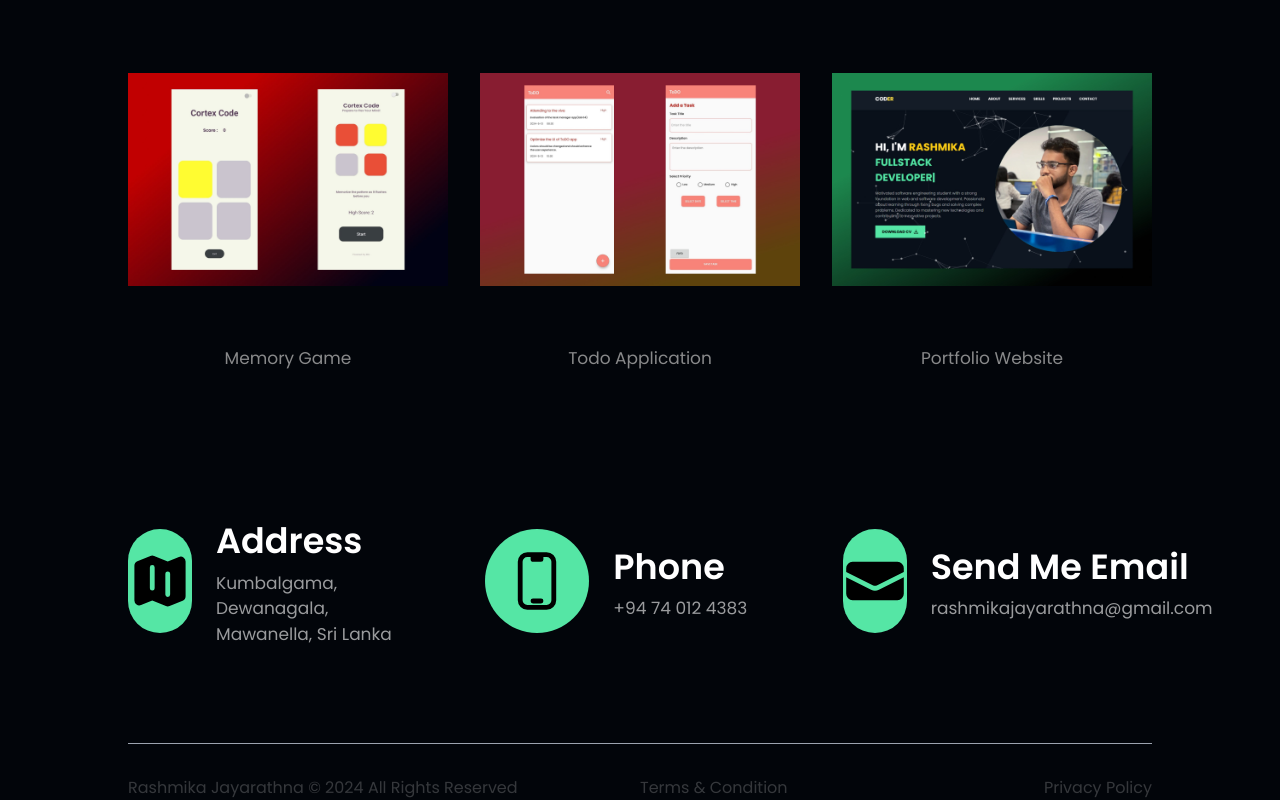
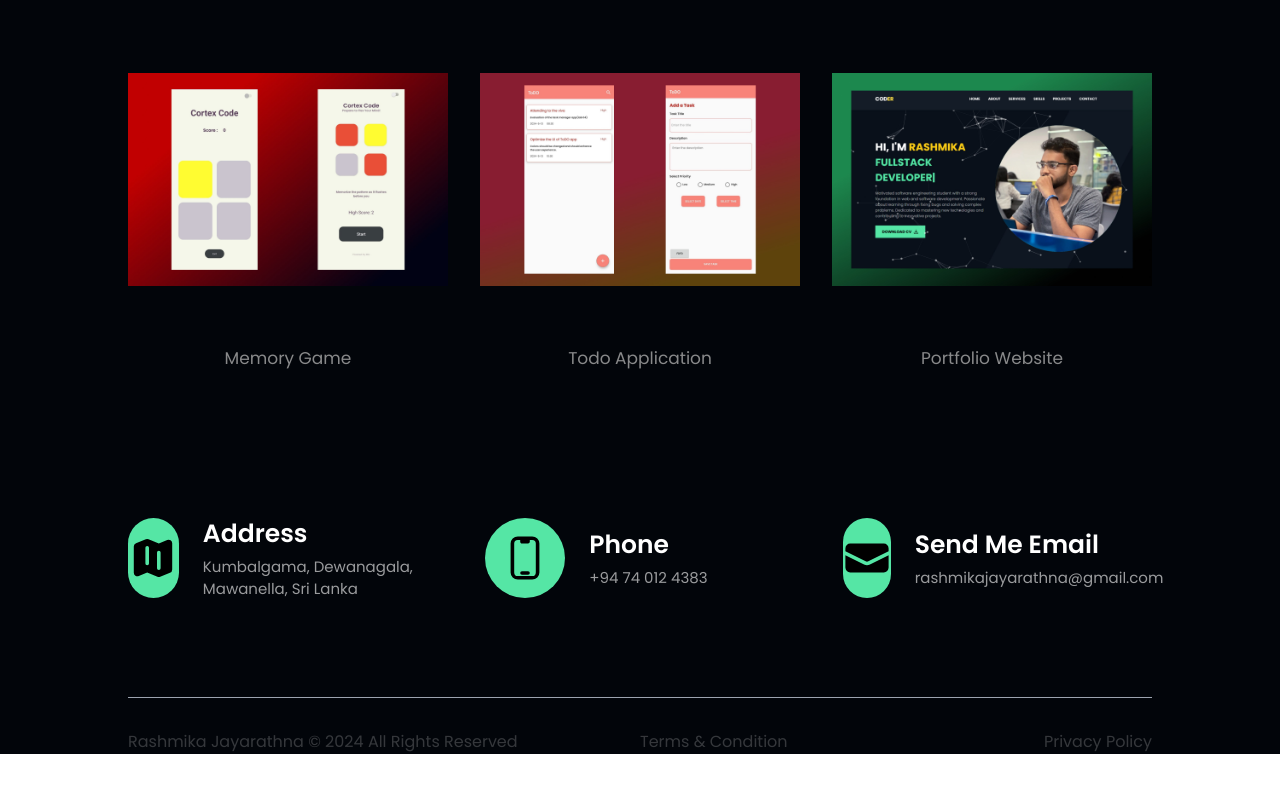
Before and after one commit to Rashmika-Jayarathna/portfolio, a Next.js app: page / in a window 1280 px wide. Shown: the part 4888-5688 px from the top of the page. After the commit the page ends 5642 px from the top, so only its background shows below. Built offline with nearby package versions, Linux system fonts and the light colour scheme.

Commit message:
UI changes - decreased contact section's icons, resized about section image

```diff
--- a/components/About.tsx
+++ b/components/About.tsx
@@ -36,7 +36,7 @@ const About = () => {
         </div>
         <div
           data-aos="fade-left"
-          className="lg:w-[400px] mx-auto md:mx-0 mt-[2rem] lg:mt-0 lg:h-[400px] w-[300px] h-[300px] relative"
+          className="lg:w-[450px] mx-auto md:mx-0 mt-[2rem] lg:mt-0 lg:h-[450px] w-[300px] h-[300px] relative"
         >
           <Image
             src="./images/about-min.jpg"
--- a/components/Footer.tsx
+++ b/components/Footer.tsx
@@ -10,42 +10,42 @@ const Footer = () => {
     <div className="pt-[8rem] pb:[4rem] bg-[#02050a] ">
       <div className="grid border-b-[1px] pb-[6rem] border-gray-400 grid-cols-1 lg:grid-cols-3 md:grid-cols-2 w-[80%] mx-auto gap-[3rem] ">
         <div className="flex items-center space-x-6">
-          <div className="md:w-[6.5rem] md:h-[6.5rem] w-[5rem] h-[5rem] flex items-center justify-center rounded-full bg-[#55e6a5] ">
-            <MapIcon className="md:w-[4rem] md:h-[4rem] w-[3rem] h-[3rem] text-black" />
+          <div className="md:w-[5rem] md:h-[5rem] w-[5rem] h-[5rem] flex items-center justify-center rounded-full bg-[#55e6a5] ">
+            <MapIcon className="md:w-[3rem] md:h-[3rem] w-[3rem] h-[3rem] text-black" />
           </div>
           <div>
-            <h1 className="text-[35px] mb-[0.2rem] font-semibold text-white ">
+            <h1 className="text-[25px] mb-[0.2rem] font-semibold text-white ">
               Address
             </h1>
-            <p className="text-[17px] w-[90%] text-white opacity-60">
+            <p className="text-[15px] w-[90%] text-white opacity-60">
               Kumbalgama, Dewanagala, Mawanella, Sri Lanka
             </p>
           </div>
         </div>
         <div className="flex items-center space-x-6">
-          <div className="md:w-[6.5rem] md:h-[6.5rem] w-[5rem] h-[5rem] flex items-center justify-center rounded-full bg-[#55e6a5] ">
-            <DevicePhoneMobileIcon className="md:w-[4rem] md:h-[4rem] w-[3rem] h-[3rem] text-black" />
+          <div className="md:w-[5rem] md:h-[5rem] w-[5rem] h-[5rem] flex items-center justify-center rounded-full bg-[#55e6a5] ">
+            <DevicePhoneMobileIcon className="md:w-[3rem] md:h-[3rem] w-[2rem] h-[2rem] text-black" />
           </div>
           <div>
-            <h1 className="text-[35px] mb-[0.2rem] font-semibold text-white ">
+            <h1 className="text-[25px] mb-[0.2rem] font-semibold text-white ">
               Phone
             </h1>
-            <p className="text-[17px] w-[100%] text-white opacity-60">
+            <p className="text-[15px] w-[100%] text-white opacity-60">
               +94 74 012 4383
             </p>
           </div>
         </div>
         <div className="flex items-center space-x-6">
-          <div className="md:w-[6.5rem] md:h-[6.5rem] w-[5rem] h-[5rem] flex items-center justify-center rounded-full bg-[#55e6a5] ">
-            <EnvelopeIcon className="md:w-[4rem] md:h-[4rem] w-[3rem] h-[3rem] text-black" />
+          <div className="md:w-[5rem] md:h-[5rem] w-[5rem] h-[5rem] flex items-center justify-center rounded-full bg-[#55e6a5] ">
+            <EnvelopeIcon className="md:w-[3rem] md:h-[3rem] w-[3rem] h-[3rem] text-black" />
           </div>
           <div>
-            <h1 className="text-[35px] mb-[0.2rem] font-semibold text-white ">
+            <h1 className="text-[25px] mb-[0.2rem] font-semibold text-white ">
               Send Me Email
             </h1>
             <a
               href="mailto:rashmikajayarathna@gmail.com"
-              className="text-[17px] w-[90%] text-white opacity-60"
+              className="text-[15px] w-[90%] text-white opacity-60"
             >
               rashmikajayarathna@gmail.com
             </a>
```
